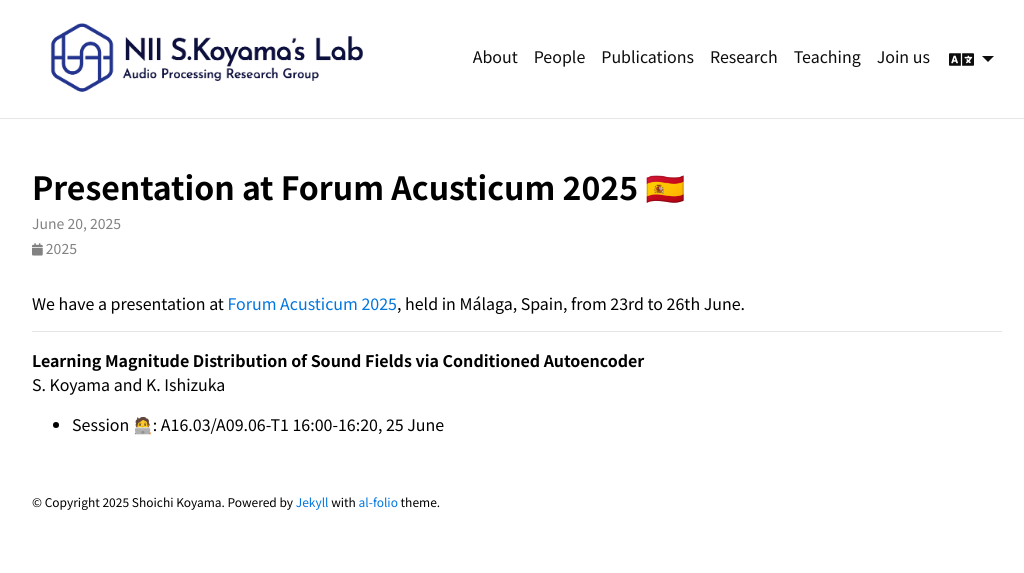
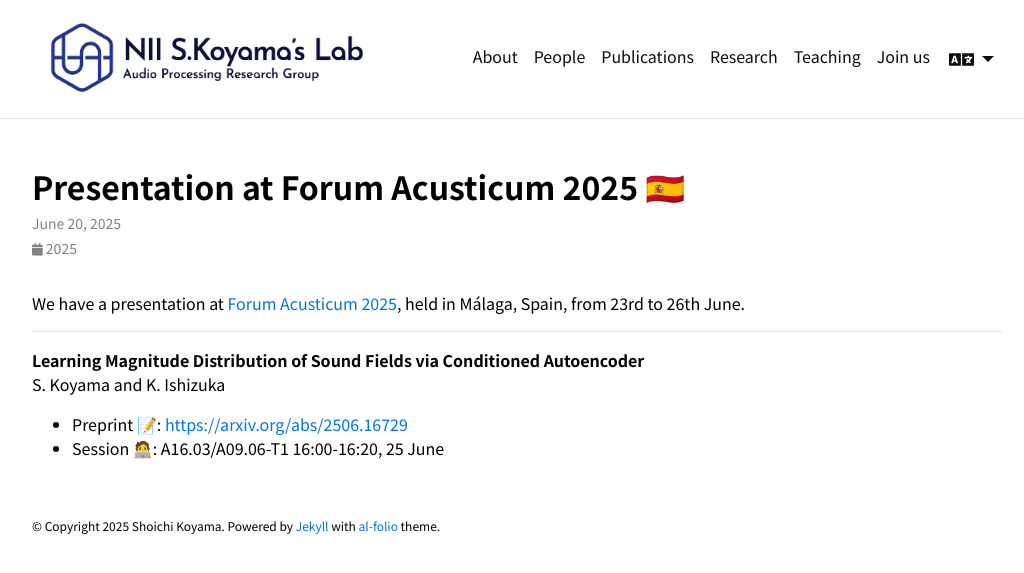
Before and after one commit to skoyamalab/skoyamalab.github.io, a Jekyll site: the page built from _news/announcement20250620.md, in a window 1280 px wide. Shown: the top 573 px of the page, without its empty margins (123-1147 px from the left). Built offline with Jekyll 4.4.1, drawn with Linux system fonts in a browser that asks for light colours; comment, search, counter and statistics services are not loaded; a style sheet for code colours, icons or effects is not loaded.

Commit message:
updated news

```diff
--- a/_news/announcement20250620.md
+++ b/_news/announcement20250620.md
@@ -13,4 +13,5 @@ We have a presentation at [Forum Acusticum 2025](https://www.fa-euronoise2025.or
 
 <div style="font-weight:bolder">Learning Magnitude Distribution of Sound Fields via Conditioned Autoencoder</div>
 S. Koyama and K. Ishizuka
+- Preprint 📝: [https://arxiv.org/abs/2506.16729](https://arxiv.org/abs/2506.16729)
 - Session 🧑‍💻:  A16.03/A09.06-T1 16:00-16:20, 25 June
```
Also changed, not shown: _news_ja/announcement20250620.md (+1 -0 lines).
